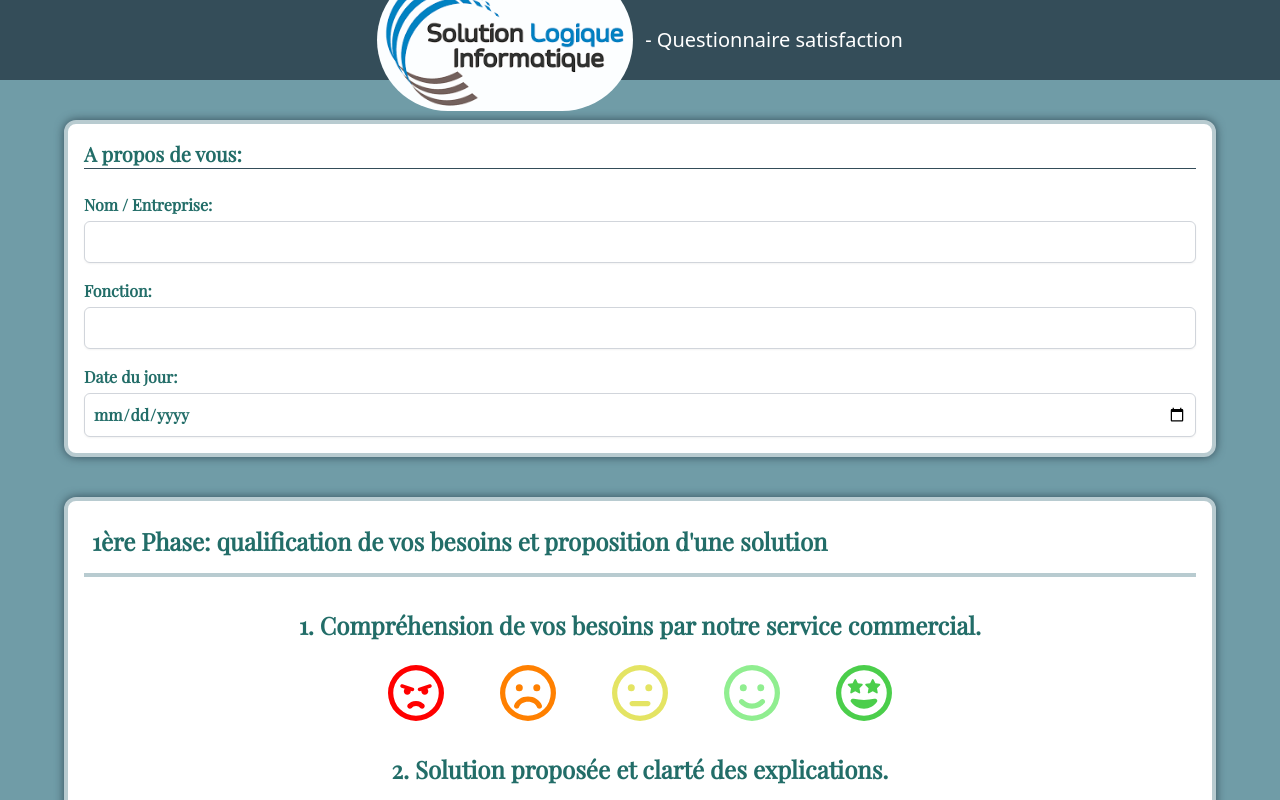
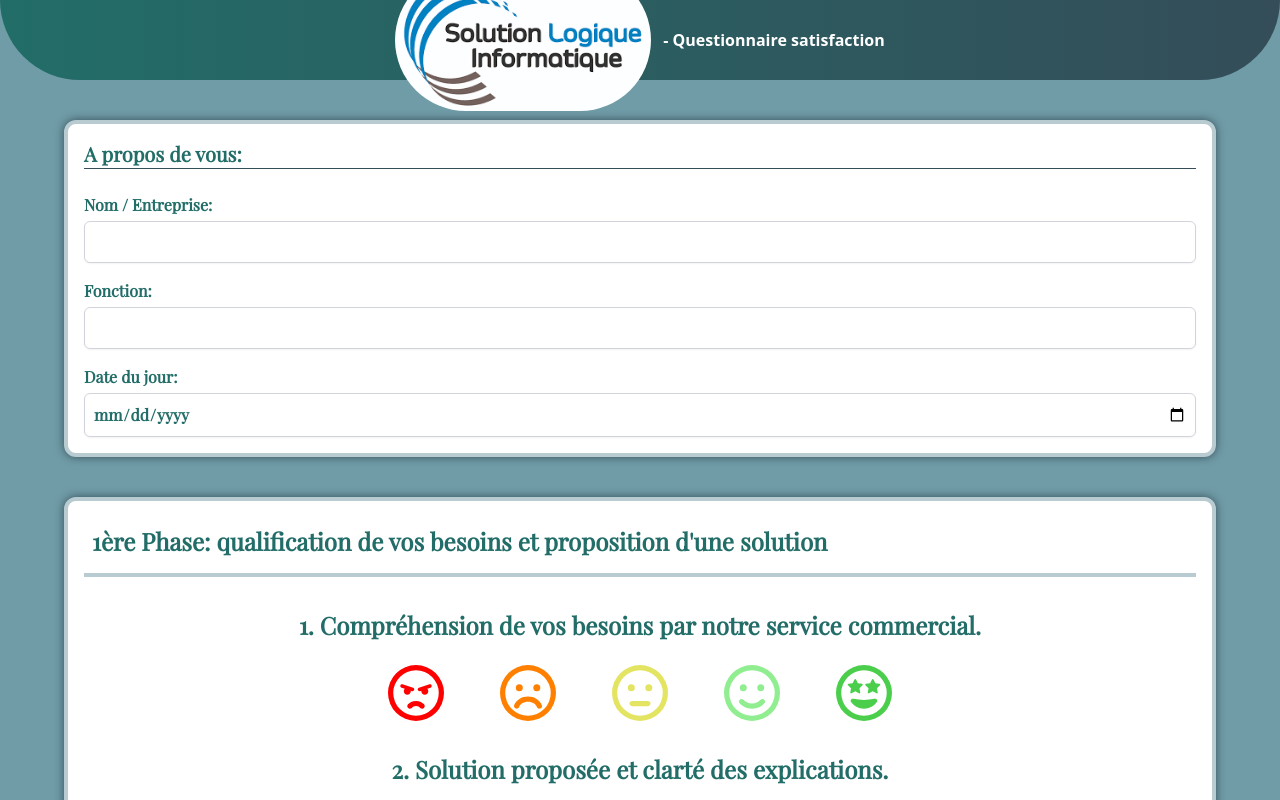
Before and after one commit to JordanSerafini/SLI-Form-V1, a React (Vite) app: page / in a window 1280 px wide. Shown: the top 800 px of the page. Built offline with nearby package versions, Linux system fonts and the light colour scheme.

Commit message:
first comit :sparkles:

```diff
--- a/src/App.jsx
+++ b/src/App.jsx
@@ -10,9 +10,9 @@ function App() {
   return (
     <RatingProvider>
 
-    <div className="bg-red-300">
+    <div className="bg-cream">
     <Header />
-    <div className="flex flex-col items-center justify-center w-full bg-cream text-blue-light">
+    <div className="flex flex-col items-center justify-center w-full  text-blue-light">
 
       {/*---------- Formulaire d'identification ------------ */}
 
--- a/src/components/Header.jsx
+++ b/src/components/Header.jsx
@@ -2,7 +2,7 @@ import logoSLI from '../assets/logoSLI.png'
 
 function Header() {
   return (
-    <div className=' gap-3 text-white h-20 bg-blue-strong flex items-center justify-center text-xl' style={{ position: 'sticky', top: '0', zIndex: '100' }}>
+    <div className='gap-3 rounded-b-full text-white h-20 bg-gradient-to-r from-blue-light to-blue-strong flex items-center justify-center text-base font-semibold' style={{ position: 'sticky', top: '0', zIndex: '100' }}>
 
         <img src={logoSLI} alt="" className=' w-2/10 rounded-full'/>
 
```
